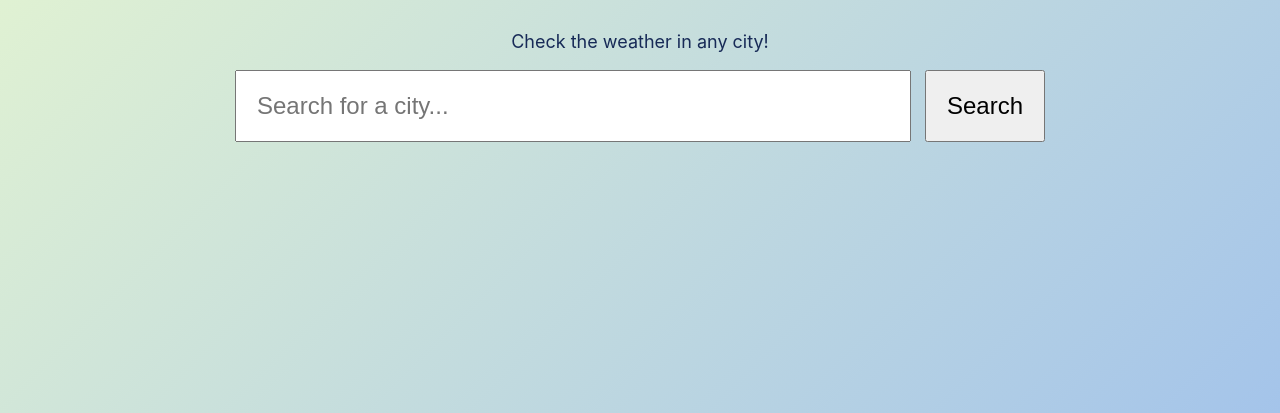
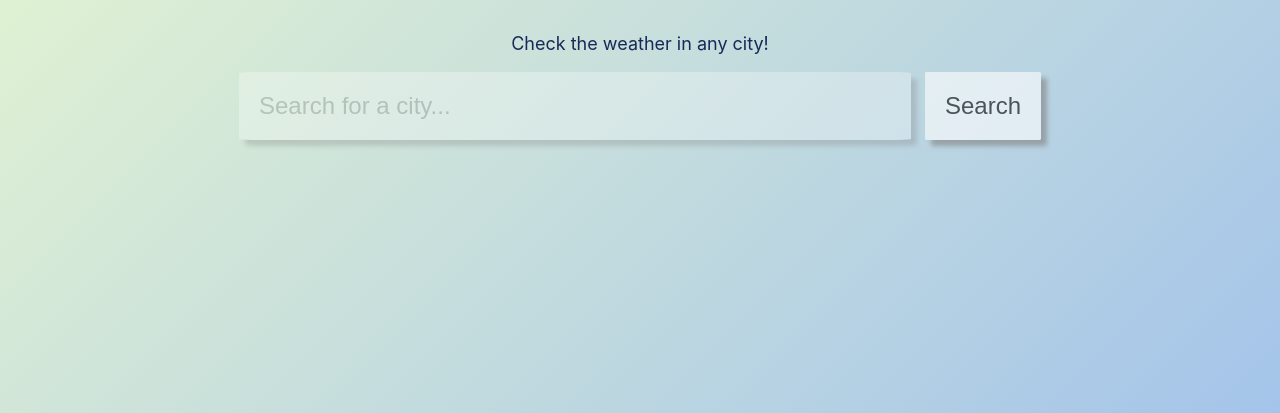
Before and after one commit to peozna/js-weatherApp, a plain HTML site: page index.html in a window 1280 px wide. Shown: the part 403-816 px from the top of the page. Drawn offline with Linux system fonts and the light colour scheme.

Commit message:
Refactor styles for search input, button, and weather container
Updated styles for search input and button, including background color and opacity. Modified weather container background for improved aesthetics.

```diff
--- a/style.css
+++ b/style.css
@@ -51,14 +51,24 @@ body.start-state {
 }
 
 .start-state #searchInput {
+    background-color: #ffffff;
+    opacity: 0.3;
     padding: 20px;
+    border-radius: 2%;
+    box-shadow: 6px 6px 5px grey;
+    border: none;
     font-size: var(--font-size-large);
     width: 50%;
     max-width: 90%;
 }
 
 .start-state #searchButton {
+    background-color: #ffffff;
     padding: 20px;
+    border-radius: 2%;
+    border: none;
+    box-shadow: 6px 6px 5px grey;
+    opacity: 0.6;
     font-size: var(--font-size-large);
     margin-left: 10px;
 }
@@ -94,9 +104,8 @@ body.start-state {
 .weather-container {
     display: none;
     padding: 20px;
-    background-color: aliceblue;
-    background: linear-gradient(135deg, #e6e6e6, #d0d0d0);
-    background: opacity(2.0);
+    background: rgba(255, 255, 255, 0.2);
+    backdrop-filter: blur(10px);
     border-radius: 20px;
     max-width: 100%;
     box-shadow: 0 4px 8px rgba(0, 0, 0, 0.1);
```
